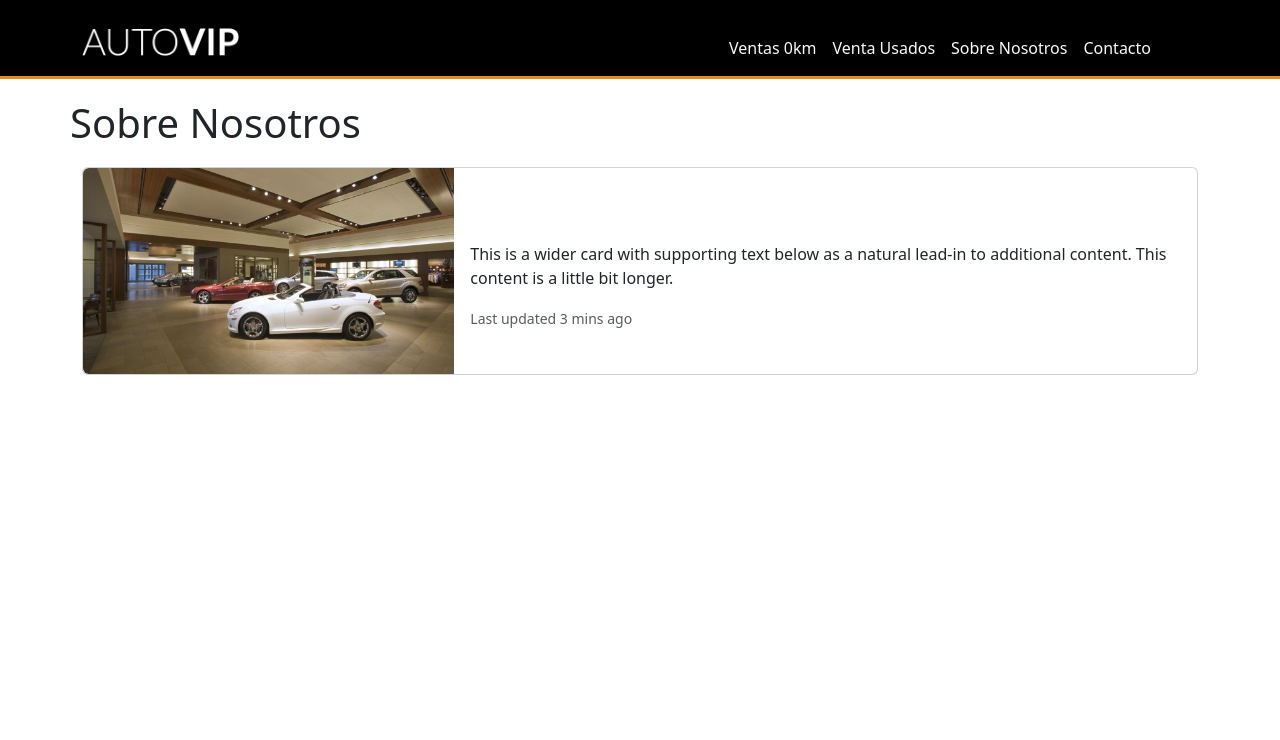
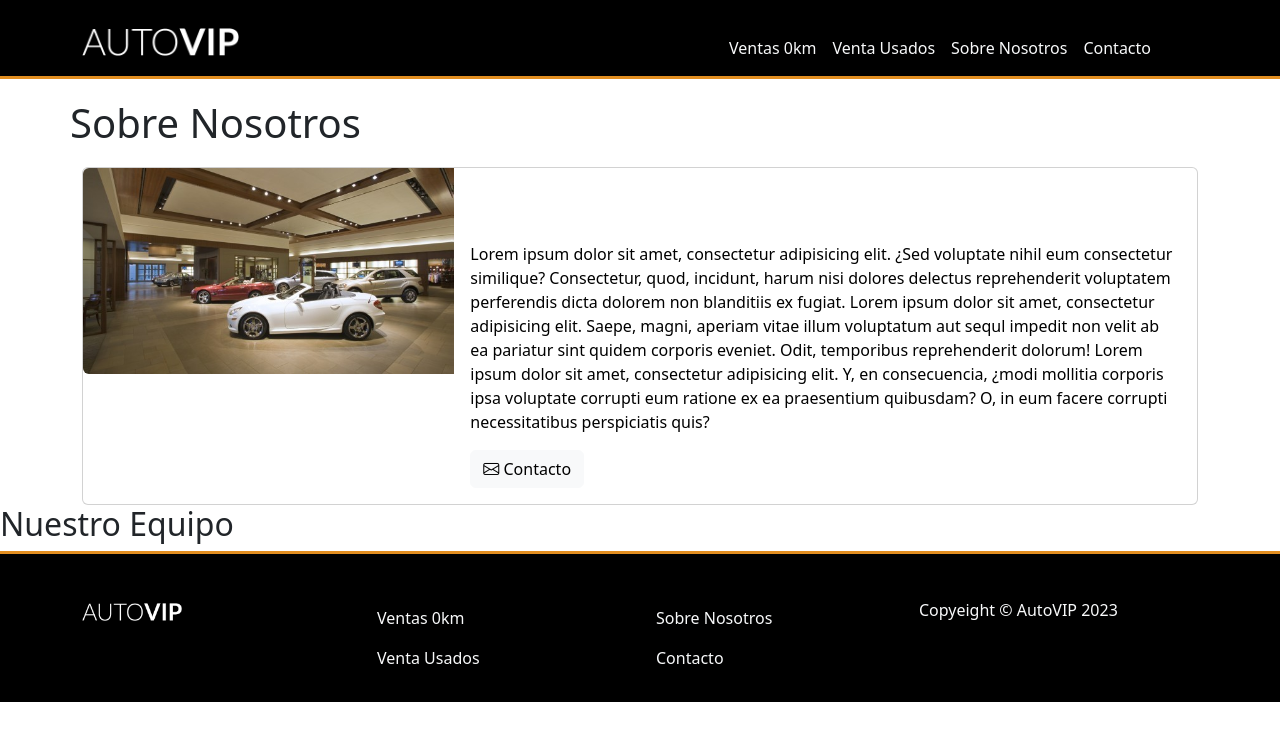
Before and after one commit to melinasilveira-bot/Auto-vip, a plain HTML site: page sobre-nosotros.html in a window 1280 px wide. Drawn offline with nearby package versions, Linux system fonts and the light colour scheme.

Commit message:
sobre nosotros

```diff
--- a/css/styles.css
+++ b/css/styles.css
@@ -26,13 +26,14 @@
 .nav-linklabel {
    color: black;
 }
-
 .titulo {
   margin-left: 70px;
   margin-top: 20px;
 }
-
 .container {
   margin-left: 60px;
   margin-top: 20px;
 }
+.card-text {
+  color: black;
+}
--- a/sobre-nosotros.html
+++ b/sobre-nosotros.html
@@ -10,6 +10,8 @@
     rel="stylesheet"
     integrity="sha384-sRIl4kxILFvY47J16cr9ZwB07vP4J8+LH7qKQnuqkuIAvNWLzeN8tE5YBujZqJLB"
     crossorigin="anonymous">
+    <link rel="stylesheet"
+    href="https://cdn.jsdelivr.net/npm/bootstrap-icons@1.13.1/font/bootstrap-icons.min.css">
 </head>
 <body>
     <nav class="navbar navbar-expand-lg navbar-light bg-black">
@@ -35,20 +37,71 @@
    <div class="titulo"> <h1>Sobre Nosotros</h1> </div>
 
    <div class="container">
-   <div class="card mb-8" style="max-width: 1300px;">
+   <div class="card mb-8"
+   style="max-width: 1300px;">
   <div class="row g-0">
     <div class="col-md-4">
-      <img src="img/about_us/about.jpg" class="img-fluid rounded-start" alt="primera-img">
+      <img src="img/about_us/about.jpg"
+       class="img-fluid rounded-start"
+       alt="primera-img">
     </div>
     <div class="col-md-8">
       <div class="card-body">
-        <div class="logo"><img src="img/automotora_vip_logo.png" alt="logo"></div>
-        <p class="card-text">This is a wider card with supporting text below as a natural lead-in to additional content. This content is a little bit longer.</p>
-        <p class="card-text"><small class="text-body-secondary">Last updated 3 mins ago</small></p>
+        <div class="card-text"><img src="img/automotora_vip_logo.png" alt="logo"></div>
+        <p class="card-text">Lorem ipsum dolor sit amet, consectetur adipisicing elit. ¿Sed voluptate nihil eum consectetur similique? Consectetur, quod, incidunt, harum nisi dolores delectus reprehenderit voluptatem perferendis dicta dolorem non blanditiis ex fugiat.
+
+Lorem ipsum dolor sit amet, consectetur adipisicing elit. Saepe, magni, aperiam vitae illum voluptatum aut sequl impedit non velit ab ea pariatur sint quidem corporis eveniet. Odit, temporibus reprehenderit dolorum!
+
+Lorem ipsum dolor sit amet, consectetur adipisicing elit. Y, en consecuencia, ¿modi mollitia corporis ipsa voluptate corrupti eum ratione ex ea praesentium quibusdam? O, in eum facere corrupti necessitatibus perspiciatis quis?</p>
+        <p class="card-text"><small class="text-body-secondary"><button type="button" class="btn btn-light"><i class="bi bi-envelope"> </i>Contacto</button></small></p>
       </div>
     </div>
   </div>
 </div>
 </div>
+
+<div class="nuestro-equipo"><h2>Nuestro Equipo</h2></div>
+
+
+
+ <nav class="navbar-expand-lg navbar-light bg-black py-4 navbar-bordertop">
+         <div class="container">
+            <div class="row w-100 botones-nav">
+               <div class="col-3">
+                  <img
+                     src="img/automotora_vip_logo.png"
+                     alt=""
+                     class="nav-logo"
+                  />
+               </div>
+               <div class="col-3">
+                  <nav class="nav flex-column">
+                     <a href="" class="nav-item nav-link text-light"
+                        >Ventas 0km</a
+                     >
+                     <a href="" class="nav-item nav-link text-light"
+                        >Venta Usados</a
+                     >
+                  </nav>
+               </div>
+               <div class="col-3">
+                  <nav class="nav flex-column">
+                     <a href="" class="nav-item nav-link text-light"
+                        >Sobre Nosotros</a
+                     >
+                     <a href="" class="nav-item nav-link text-light"
+                        >Contacto</a
+                     >
+                  </nav>
+               </div>
+               <div class="col-3 text-light">Copyeight © AutoVIP 2023</div>
+            </div>
+         </div>
+      </nav>
+      <script
+         src="https://cdn.jsdelivr.net/npm/bootstrap@5.3.8/dist/js/bootstrap.bundle.min.js"
+         integrity="sha384-FKyoEForCGlyvwx9Hj09JcYn3nv7wiPVlz7YYwJrWVcXK/BmnVDxM+D2scQbITxI"
+         crossorigin="anonymous"
+      ></script>
 </body>
 </html>
```
